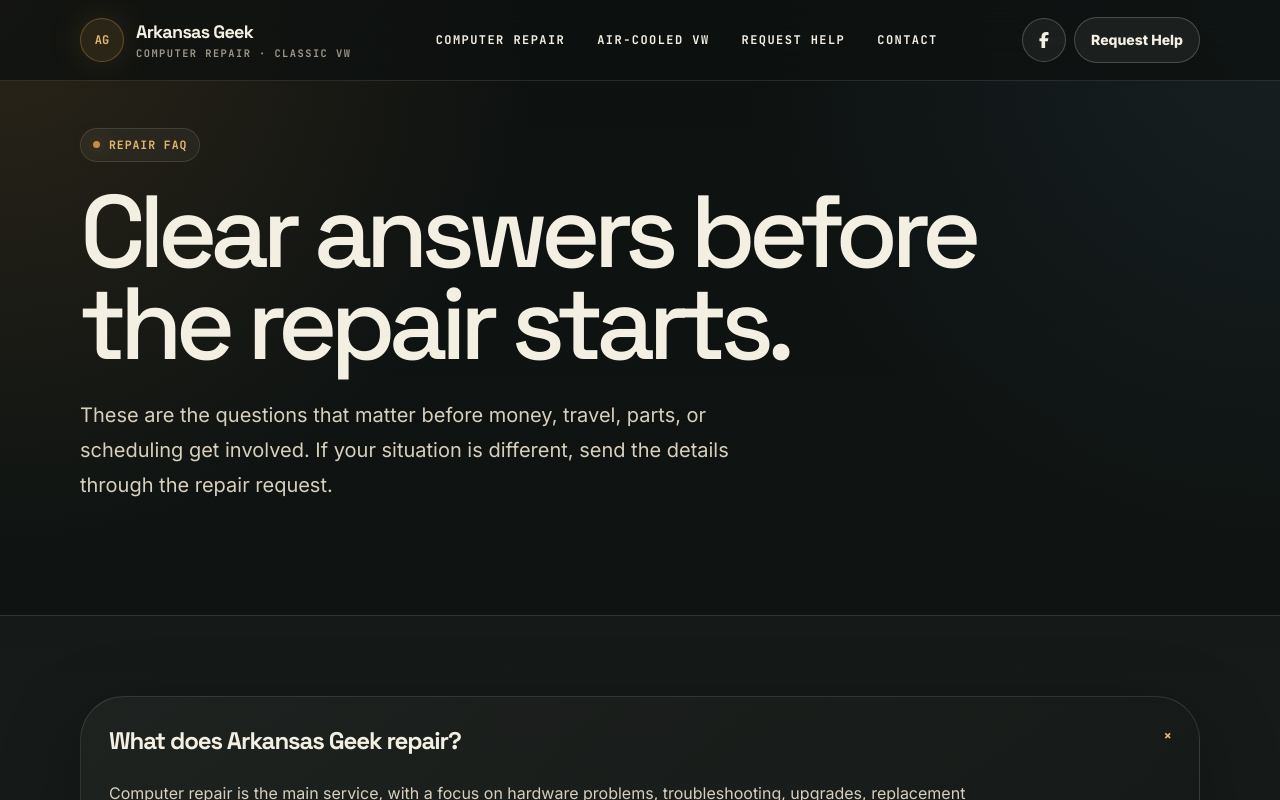
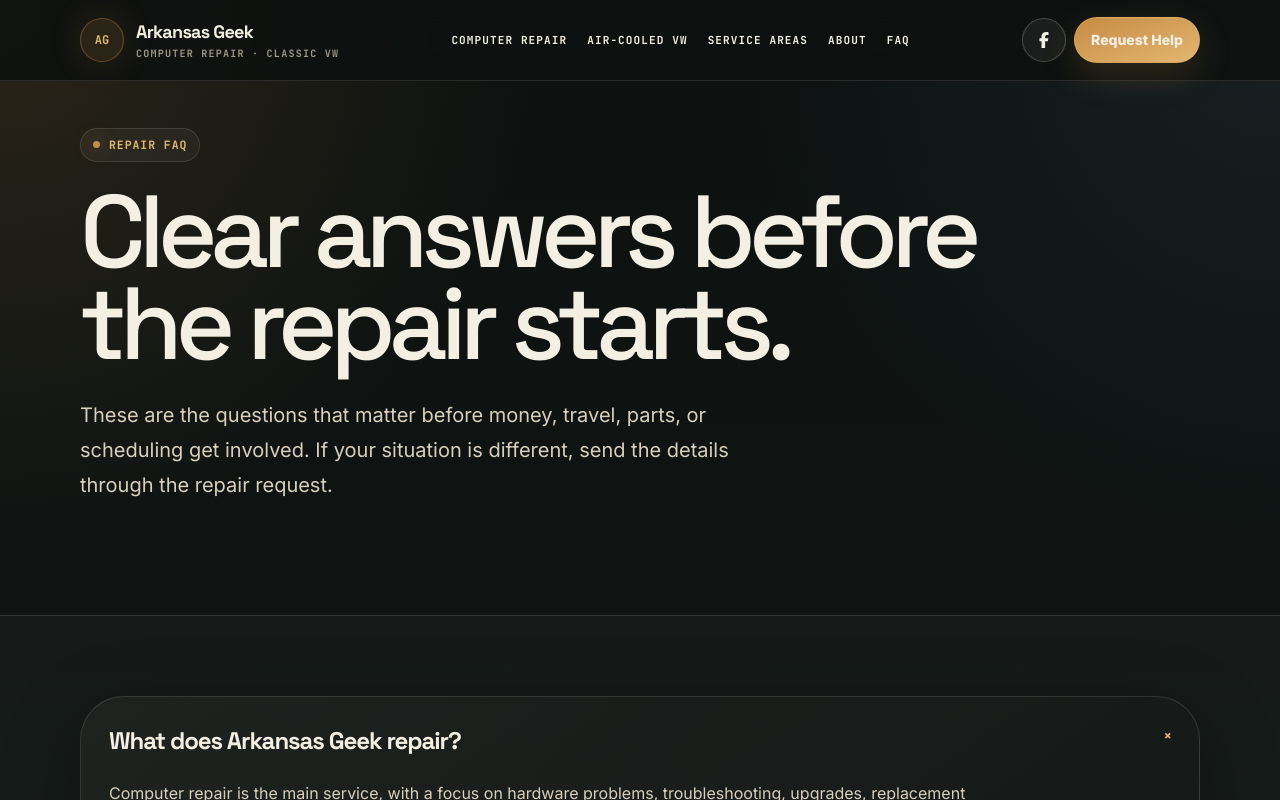
Before and after one commit to altifygenerator-ai/arkansas-geek, a Next.js app: page /faq in a window 1280 px wide. Shown: the top 800 px of the page. Built offline with nearby package versions, Linux system fonts and the light colour scheme.

Commit message:
Expand global site navigation

```diff
--- a/src/components/Header.tsx
+++ b/src/components/Header.tsx
@@ -1,47 +1,51 @@
 import Link from "next/link";
-import { FaEnvelope, FaFacebookF } from "react-icons/fa6";
-
+import {
+  FaBars,
+  FaEnvelope,
+  FaFacebookF,
+} from "react-icons/fa6";
 import { facebookUrl } from "@/lib/site";
 
 const navItems = [
   { label: "Computer Repair", href: "/computer-repair" },
   { label: "Air-Cooled VW", href: "/air-cooled-volkswagen-repair" },
-  { label: "Request Help", href: "/repair-request" },
-  { label: "Contact", href: "#contact" },
+  { label: "Service Areas", href: "/service-areas" },
+  { label: "About", href: "/about" },
+  { label: "FAQ", href: "/faq" },
 ];
 
 export default function Header() {
   return (
-    <header className="fixed left-0 top-0 z-50 w-full border-b border-[var(--line)] bg-[rgba(13,17,16,0.78)] backdrop-blur-xl">
-      <div className="container-custom flex h-20 items-center justify-between">
-        <Link href="/" className="group flex items-center gap-3">
-          <div className="grid h-11 w-11 place-items-center rounded-full border border-[var(--amber)]/40 bg-[rgba(198,139,69,0.14)] font-mono-custom text-xs font-black text-[var(--amber-soft)] shadow-[0_0_35px_rgba(198,139,69,0.16)]">
+    <header className="fixed left-0 top-0 z-50 w-full border-b border-[var(--line)] bg-[rgba(13,17,16,0.86)] backdrop-blur-xl">
+      <div className="container-custom flex h-20 items-center justify-between gap-4">
+        <Link href="/" className="group flex min-w-0 items-center gap-3">
+          <div className="grid h-11 w-11 shrink-0 place-items-center rounded-full border border-[var(--amber)]/40 bg-[rgba(198,139,69,0.14)] font-mono-custom text-xs font-black text-[var(--amber-soft)] shadow-[0_0_35px_rgba(198,139,69,0.16)]">
             AG
           </div>
 
-          <div>
-            <p className="font-heading text-lg font-black tracking-[-0.04em] text-[var(--cream)]">
+          <div className="min-w-0">
+            <p className="truncate font-heading text-lg font-black tracking-[-0.04em] text-[var(--cream)]">
               Arkansas Geek
             </p>
-            <p className="font-mono-custom text-[0.65rem] font-bold uppercase tracking-[0.14em] text-[var(--muted)]">
+            <p className="hidden font-mono-custom text-[0.63rem] font-bold uppercase tracking-[0.12em] text-[var(--muted)] sm:block">
               Computer Repair · Classic VW
             </p>
           </div>
         </Link>
 
-        <nav className="hidden items-center gap-8 lg:flex">
+        <nav className="hidden items-center gap-5 xl:flex">
           {navItems.map((item) => (
             <Link
               key={item.href}
               href={item.href}
-              className="font-mono-custom text-xs font-bold uppercase tracking-[0.12em] text-[var(--cream-soft)] transition hover:text-[var(--amber-soft)]"
+              className="font-mono-custom text-[0.69rem] font-bold uppercase tracking-[0.1em] text-[var(--cream-soft)] transition hover:text-[var(--amber-soft)]"
             >
               {item.label}
             </Link>
           ))}
         </nav>
 
-        <div className="hidden items-center gap-2 sm:flex">
+        <div className="hidden items-center gap-2 md:flex">
           <a
             href={facebookUrl}
             target="_blank"
@@ -54,31 +58,50 @@ export default function Header() {
 
           <Link
             href="/repair-request"
-            className="inline-flex items-center gap-2 rounded-full border border-[var(--line-strong)] bg-[rgba(244,239,227,0.055)] px-4 py-3 text-sm font-extrabold text-[var(--cream)] transition hover:-translate-y-0.5 hover:border-[var(--amber)]/50 hover:bg-[rgba(198,139,69,0.12)]"
+            className="inline-flex items-center gap-2 rounded-full border border-[rgba(227,183,111,0.45)] bg-gradient-to-br from-[var(--amber)] to-[var(--amber-soft)] px-4 py-3 text-sm font-black text-[#17120b] shadow-[0_12px_35px_rgba(198,139,69,0.2)] transition hover:-translate-y-0.5"
           >
             Request Help
           </Link>
         </div>
 
-        <div className="flex items-center gap-2 sm:hidden">
+        <details className="group relative md:hidden">
+          <summary
+            className="grid h-11 w-11 cursor-pointer list-none place-items-center rounded-full border border-[var(--line-strong)] bg-[rgba(244,239,227,0.055)] text-[var(--cream)] marker:hidden"
+            aria-label="Open site navigation"
+          >
+            <FaBars />
+          </summary>
+
+          <div className="absolute right-0 top-14 w-[min(19rem,calc(100vw-1.25rem))] rounded-[1.6rem] border border-[var(--line-strong)] bg-[rgba(13,17,16,0.98)] p-3 shadow-[var(--shadow-hard)] backdrop-blur-xl">
+            <nav className="grid gap-1">
+              {navItems.map((item) => (
+                <Link
+                  key={item.href}
+                  href={item.href}
+                  className="rounded-xl px-4 py-3 text-sm font-bold text-[var(--cream-soft)] transition hover:bg-[rgba(244,239,227,0.06)] hover:text-[var(--cream)]"
+                >
+                  {item.label}
+                </Link>
+              ))}
+              <Link
+                href="/repair-request"
+                className="mt-2 inline-flex items-center justify-center gap-2 rounded-xl bg-gradient-to-br from-[var(--amber)] to-[var(--amber-soft)] px-4 py-3 font-black text-[#17120b]"
+              >
+                <FaEnvelope />
+                Start Repair Request
+              </Link>
               <a
                 href={facebookUrl}
                 target="_blank"
                 rel="noreferrer"
-            className="grid h-11 w-11 place-items-center rounded-full border border-[var(--line-strong)] bg-[rgba(244,239,227,0.055)] text-[var(--cream)]"
-            aria-label="Visit Arkansas Geek on Facebook"
+                className="inline-flex items-center justify-center gap-2 rounded-xl border border-[var(--line)] px-4 py-3 font-bold text-[var(--cream-soft)]"
               >
                 <FaFacebookF />
+                Facebook
               </a>
-
-          <Link
-            href="/repair-request"
-            className="grid h-11 w-11 place-items-center rounded-full border border-[rgba(227,183,111,0.45)] bg-gradient-to-br from-[var(--amber)] to-[var(--amber-soft)] text-[#17120b] shadow-[0_16px_45px_rgba(198,139,69,0.22)]"
-            aria-label="Start a repair request"
-          >
-            <FaEnvelope />
-          </Link>
+            </nav>
           </div>
+        </details>
       </div>
     </header>
   );
```
Lines whose indentation alone changed are shown as unchanged.
